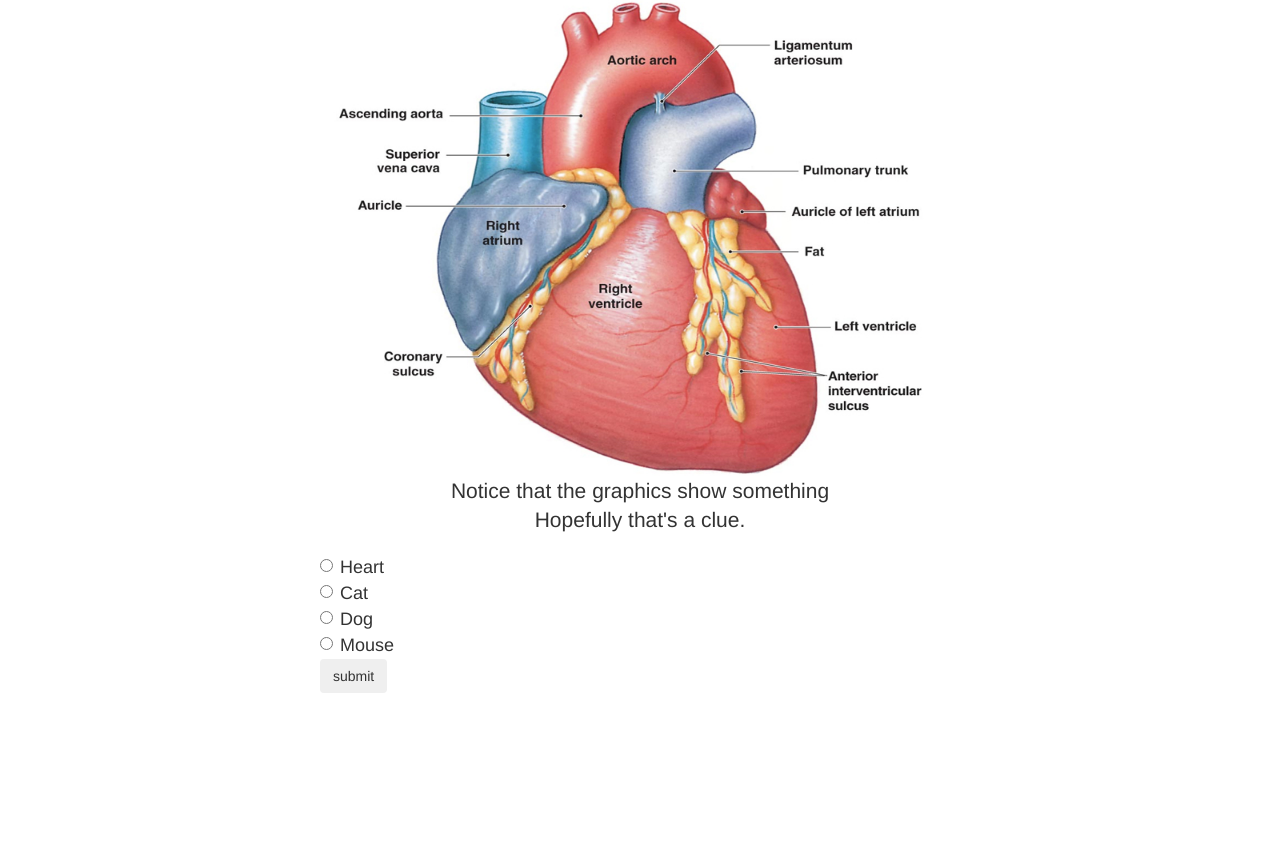
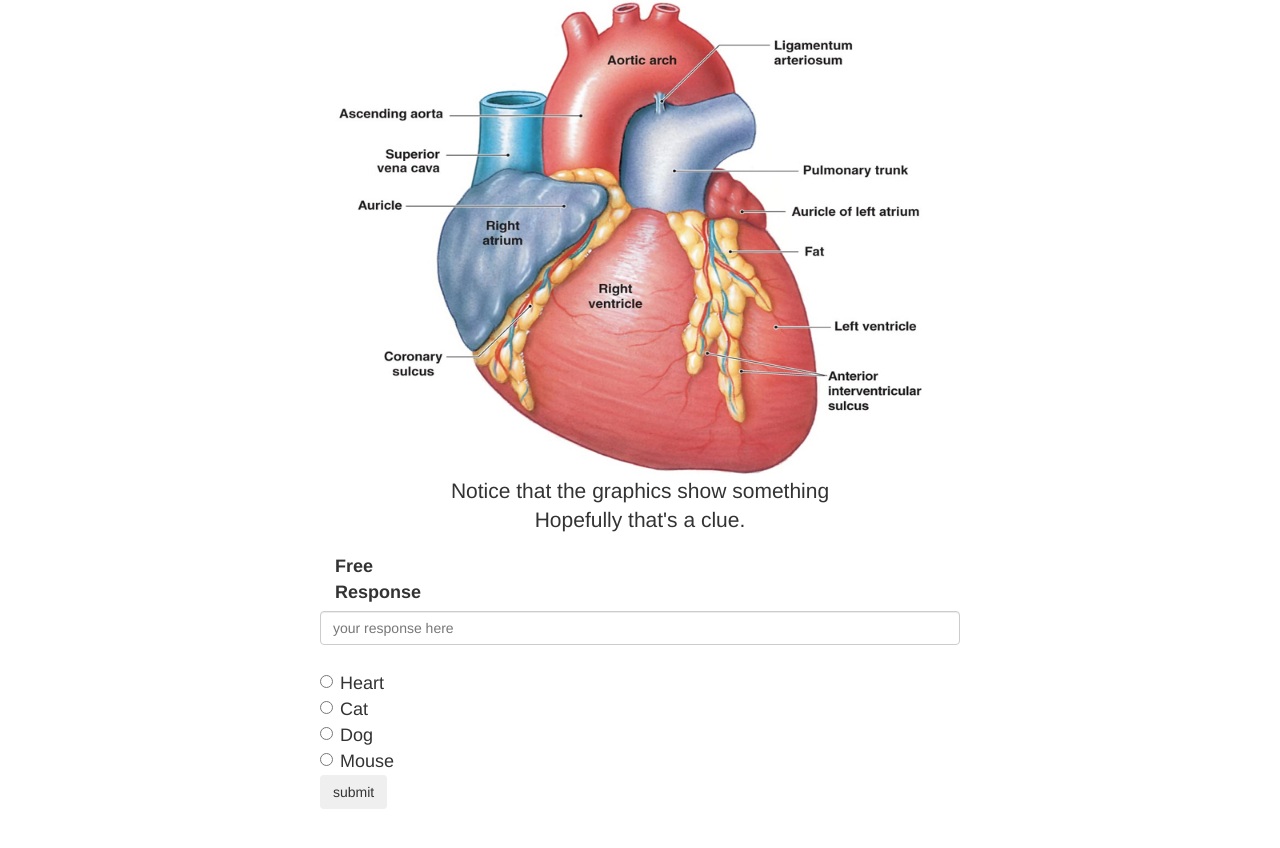
Before and after one commit to joonsubtalk/medquiz, a plain HTML site: page quiz-01.html in a window 1280 px wide. Shown: the part 164-1012 px from the top of the page. Before the commit the page ends 897 px from the top, so only its background shows below. Drawn offline with nearby package versions, Linux system fonts and the light colour scheme.

Commit message:
simple app

```diff
--- a/quiz-01.html
+++ b/quiz-01.html
@@ -59,6 +59,10 @@
 
         <div class="main-answer">
           <form action="" id="quiz-form" novalidate="novalidate">
+
+              <label for="input1" class="col-sm-2 control-label">Free Response</label><br />
+              <input type="email" class="form-control" id="input1" placeholder="your response here"><br />
+
             <label class="radio-inline">
               <input type="radio" name="inlineRadioOptions" id="inlineRadio1" value="option1"> Heart
             </label><br />
```
Also changed, not shown: 1 other file.
